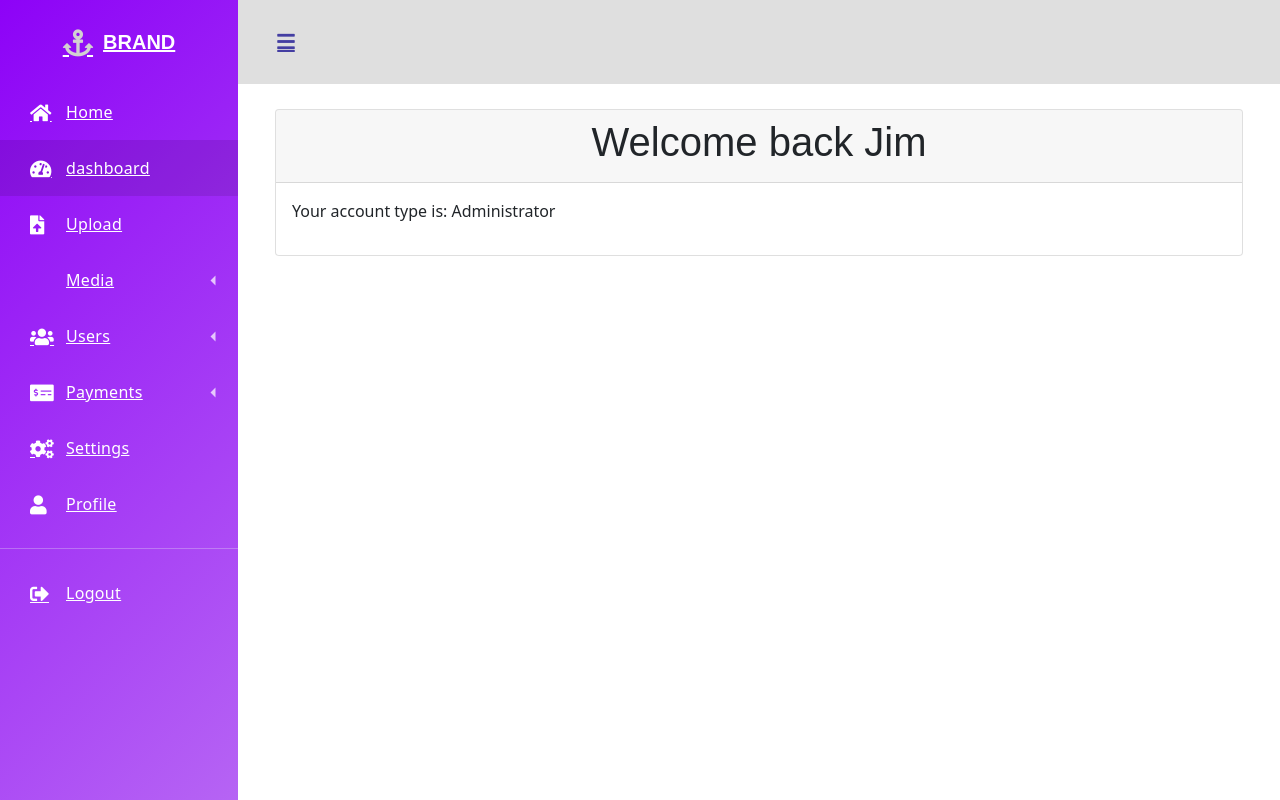
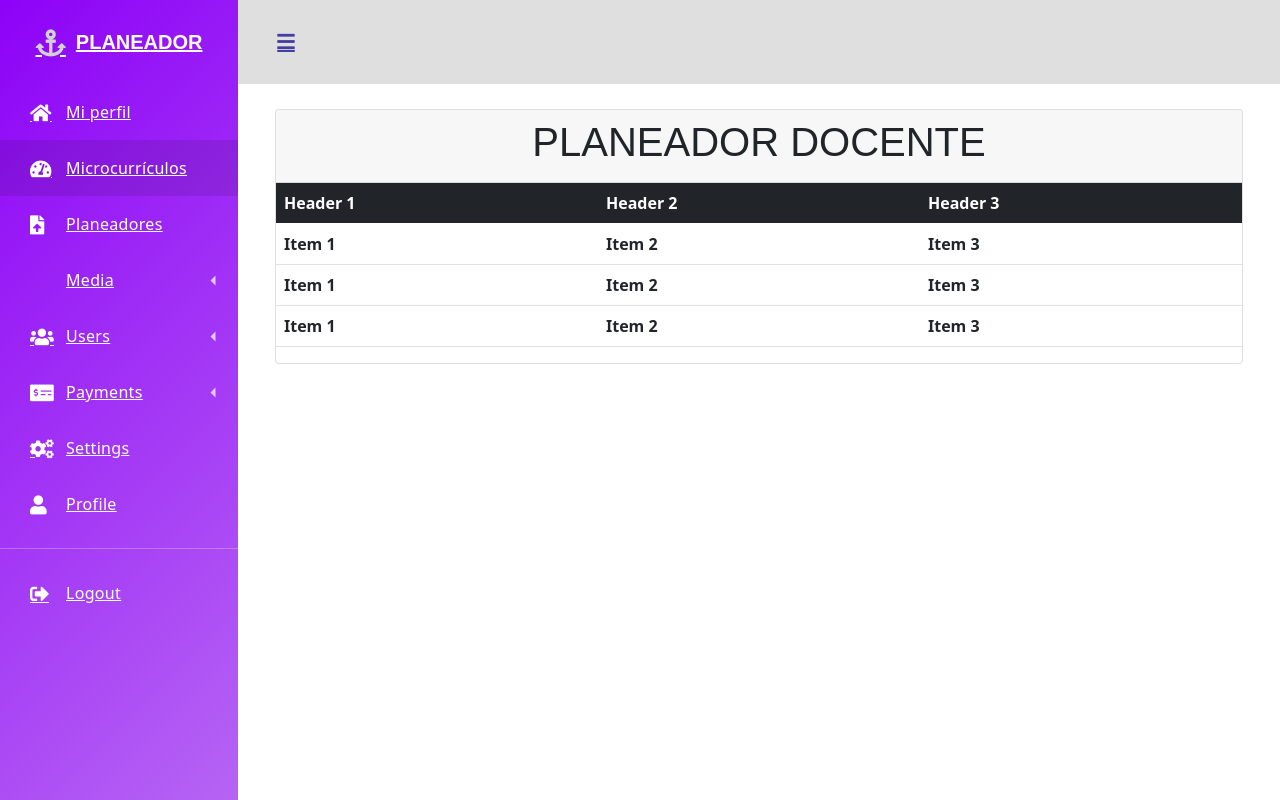
Before and after one commit to josedanielgz/planeador_docente, a plain HTML site: page index.html in a window 1280 px wide. Drawn offline with nearby package versions, Linux system fonts and the light colour scheme.

Commit message:
Probando las tablas en Bootstrap

```diff
--- a/index.html
+++ b/index.html
@@ -26,12 +26,12 @@
     <div class="dashboard-nav bg-custom-2">
         <header><a href="#!" class="menu-toggle"><i class="fas fa-bars"></i></a><a href="#"
                                                                                    class="brand-logo"><i
-                class="fas fa-anchor"></i> <span>BRAND</span></a></header>
+                class="fas fa-anchor"></i> <span>PLANEADOR</span></a></header>
         <nav class="dashboard-nav-list"><a href="#" class="dashboard-nav-item"><i class="fas fa-home"></i>
-            Home </a><a
-                href="#" class="dashboard-nav-item active"><i class="fas fa-tachometer-alt"></i> dashboard
+            Mi perfil </a><a
+                href="#" class="dashboard-nav-item active"><i class="fas fa-tachometer-alt"></i> Microcurrículos
         </a><a
-                href="#" class="dashboard-nav-item"><i class="fas fa-file-upload"></i> Upload </a>
+                href="#" class="dashboard-nav-item"><i class="fas fa-file-upload"></i> Planeadores </a>
             <div class='dashboard-nav-dropdown'><a href="#!" class="dashboard-nav-item dashboard-nav-dropdown-toggle"><i
                     class="fas fa-photo-video"></i> Media </a>
                 <div class='dashboard-nav-dropdown-menu'><a href="#"
@@ -71,11 +71,38 @@
             <div class='container'>
                 <div class='card'>
                     <div class='card-header'>
-                        <h1>Welcome back Jim</h1>
+                        <h1>PLANEADOR DOCENTE</h1>
                     </div>
-                    <div class='card-body'>
+
+<!--                     <div class='card-body'>
                         <p>Your account type is: Administrator</p>
-                    </div>
+                    </div> -->
+                    <table class="table">
+                        <thead class="table-dark">
+                            <tr>
+                                <th scope="col">Header 1</th>
+                                <th scope="col">Header 2</th>
+                                <th scope="col">Header 3</th>
+                            </tr>
+                        </thead>
+                        <tbody>
+                            <tr>
+                                <th scope="row">Item 1</th>
+                                <th scope="row">Item 2</th>
+                                <th scope="row">Item 3</th>
+                            </tr>
+                            <tr>
+                                <th scope="row">Item 1</th>
+                                <th scope="row">Item 2</th>
+                                <th scope="row">Item 3</th>
+                            </tr>
+                            <tr>
+                                <th scope="row">Item 1</th>
+                                <th scope="row">Item 2</th>
+                                <th scope="row">Item 3</th>
+                            </tr>
+                        </tbody>
+                    </table>
                 </div>
             </div>
         </div>
```
Also changed, not shown: 1 other file.
